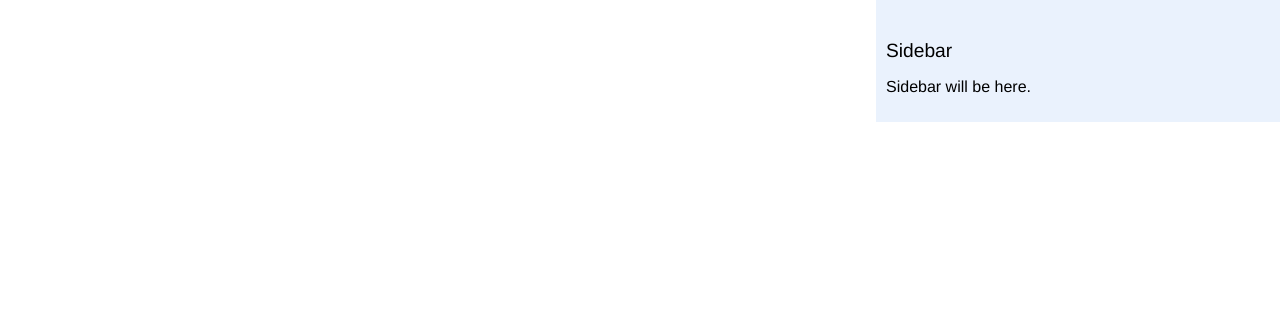
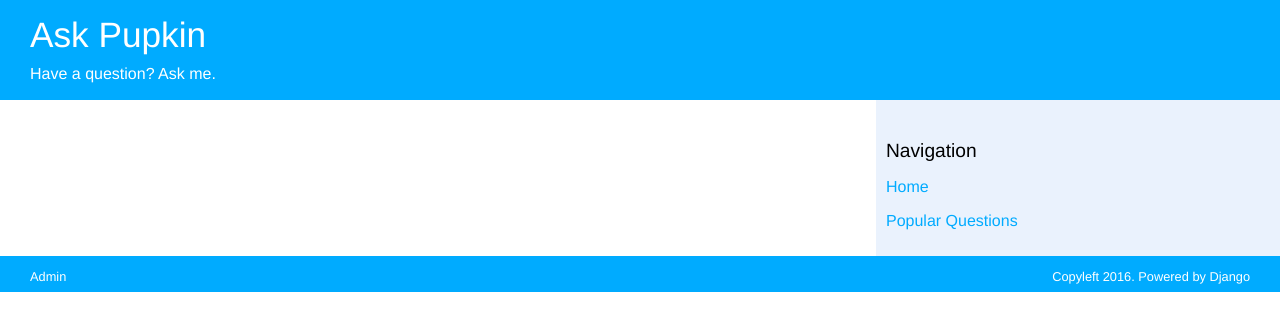
Before and after one commit to kovtunos/stepic_web_project, a Django app: template ask/qa/templates/qa/base.html in a window 1280 px wide. Shown: the top 331 px of the page. Run offline with Django 3.2, Linux system fonts and the light colour scheme; the template is opened without the code that fills it, so the values that code supplies are empty.

Commit message:
Add some pretty styles.

```diff
--- a/ask/qa/static/css/qa.css
+++ b/ask/qa/static/css/qa.css
@@ -2,13 +2,18 @@ body {
   margin: 0;
   padding: 0;
   font-family: helvetica, sans-serif;
+  position: relative;
 }
 a {
   color: #00abff;
   text-decoration: none;
 }
+a:hover {
+  color: #0B8BD2;
+}
 h1 {
   font-weight: normal;
+  font-size: 2.2em;
   border-bottom: 1px solid #bbb;
   padding: 0 0 10px 0;
 }
@@ -17,12 +22,55 @@ h2 {
   font-weight: normal;
   margin: 30px 0 0;
 }
-#content {
+header {
+  background-color: #00abff;
+  color: #FFF;
+  height: 100px;
+  overflow: hidden;
+}
+.logo {
+margin: 15px 0 0 30px;
+border: none;
+margin-left: 30px;
+}
+.slogan {
+  margin: 0 0 0 30px;
+  font-size: 1em;
+}
+.copy {
+  padding-right: 30px;
+  float: right;
+  font-size:.8em;
+}
+.adm {
+  float: left;
+  font-size:.8em;
+  padding-left: 30px;
+}
+footer {
+  background-color: #00abff;
+  color: #FFF;
+  height: 36px;
+  position: absolute;
+  width: 100%;
+}
+footer a,
+header a {
+  color: #FFF;
+}
+footer a:hover,
+header a:hover {
+  color: #FFF;
+}
+.wrapper {
+  clear: both;
+}
+.content {
   float: left;
   padding: 0 0 0 30px;
   width: 60%;
 }
-#sidebar {
+.sidebar {
   background: #EAF2FD;
   float: right;
   height: 100%;
@@ -55,3 +103,6 @@ ul.pagination li {
   font-size: 12px;
   font-style: italic;
 }
+.clear {
+  clear: both;
+}
--- a/ask/qa/templates/qa/base.html
+++ b/ask/qa/templates/qa/base.html
@@ -2,17 +2,31 @@
 <!DOCTYPE html>
 <html>
 <head>
-  <title>{% block title %}{% endblock %}</title>
+  <title>{% block title %}Ask Pupkin{% endblock %}</title>
   <link href="{% static "css/qa.css" %}" rel="stylesheet">
 </head>
 <body>
-  <div id="content">
-    {% block content %}
-    {% endblock %}
+  <header>
+    <h1 class="logo"><a href="/">Ask Pupkin</a></h1>
+    <h2 class="slogan">Have a question? Ask me.</h2>
+  </header>
+  <div class="wrapper">
+    <div class="content">
+      {% block content %}
+      {% endblock %}
+    </div>
+    <div class="sidebar">
+      <h2>Navigation</h2>
+      <p><a href="/">Home</a></p>
+      <p><a href="/popular/">Popular Questions</a></p>
+    </div>
   </div>
-  <div id="sidebar">
-    <h2>Sidebar</h2>
-    <p>Sidebar will be here.</p>
-  </div>
+  <div class="clear"></div>
+  <footer>
+    <p class="adm"><a href="/admin/">Admin</a></p>
+    <p class="copy">
+      Copyleft 2016. Powered by Django
+    </p>
+  </footer>
 </body>
 </html>
--- a/ask/qa/templates/qa/question/list.html
+++ b/ask/qa/templates/qa/question/list.html
@@ -1,9 +1,9 @@
 {% extends "qa/base.html" %}
 
-{% block title %}AskPupkin{% endblock %}
+{% block title %} Ask Pupkin {% endblock %}
 
 {% block content %}
-  <h1>New Questions</h1>
+  {% block question_view_title %}<h1>New Questions</h1>{% endblock %}
   {% for question in questions %}
     {% block question_title %}
       <h2><a href="{{ question.get_absolute_url }}">{{ question.title }}</a></h2>
--- a/ask/qa/templates/qa/question/list_rating.html
+++ b/ask/qa/templates/qa/question/list_rating.html
@@ -1,4 +1,8 @@
 {% extends "qa/question/list.html" %}
+
+{% block title %}Popular // Ask Pupkin{% endblock %}
+
+{% block question_view_title %}<h1>Popular Questions</h1>{% endblock %}
 
 {% block question_title %}
   <h2><a href="{{ question.get_absolute_url }}">{{ question.title }} ({{ question.rating }})</a></h2>
```
